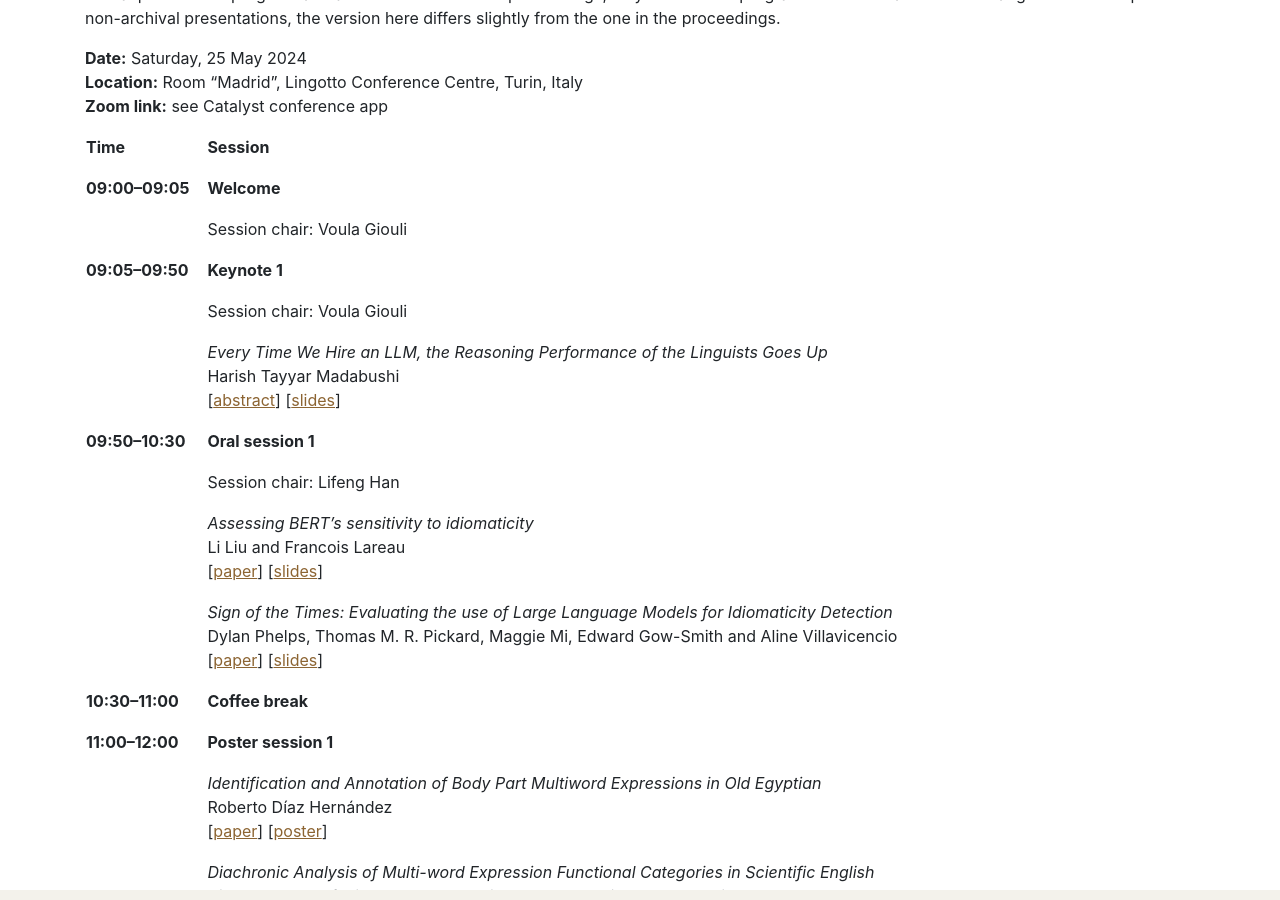
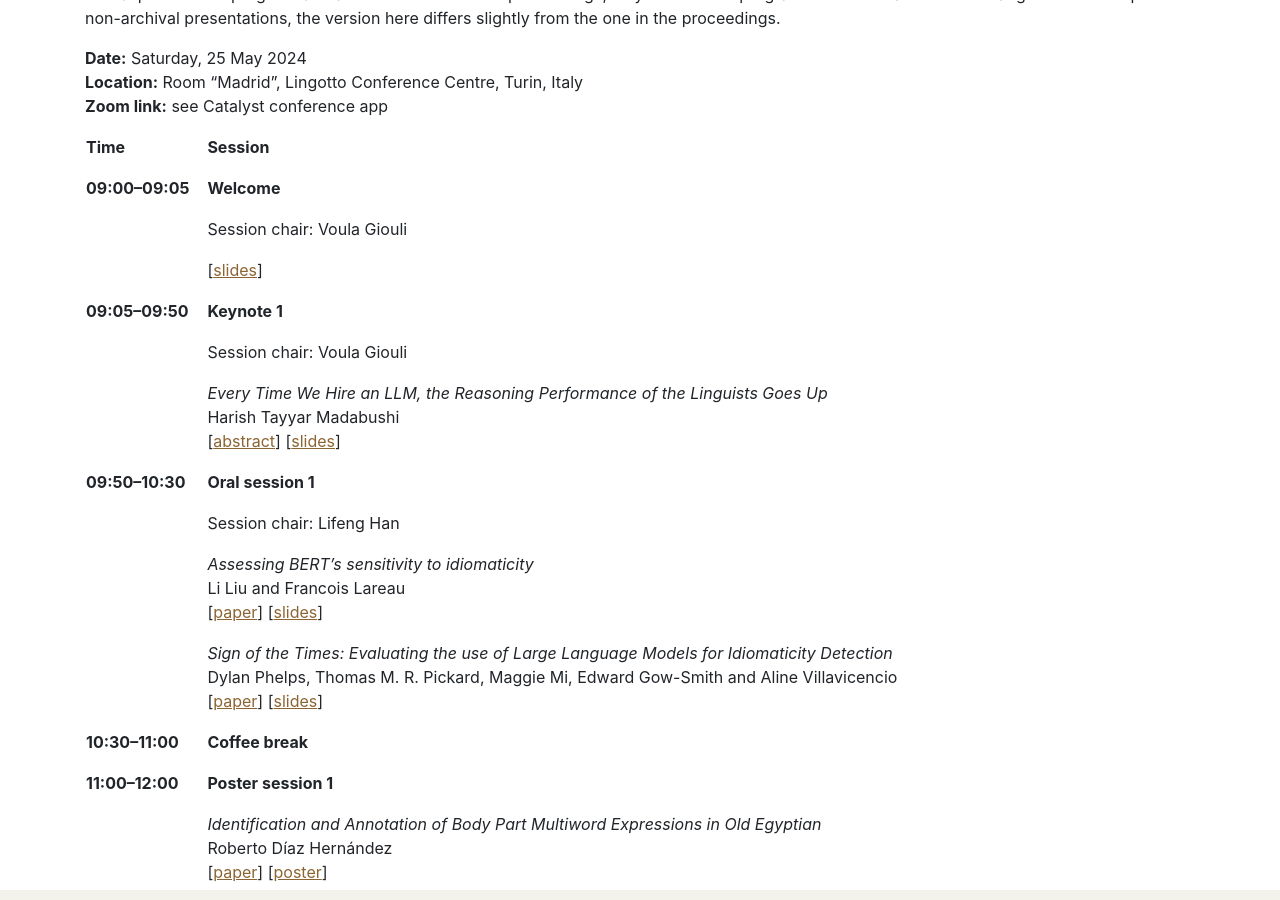
Before and after one commit to multiword/multiword.github.io, a Jekyll site: the page built from mweud2024/index.md, in a window 1280 px wide and 900 px high, scrolled down 1426 px. Built offline with Jekyll 4.4.1, drawn with Linux system fonts in a browser that asks for light colours; comment, search, counter and statistics services are not loaded.

Commit message:
Added opening, closing slides

```diff
--- a/mweud2024/index.md
+++ b/mweud2024/index.md
@@ -96,6 +96,12 @@
     <tr>
         <td></td>
         <td>Session chair: Voula Giouli</td>
+    </tr>
+    <tr>
+        <td></td>
+        <td>
+            [<a href="slides/mweud-2024-opening-slides.pdf">slides</a>]
+        </td>
     </tr>
     <tr>
         <th>09:05–09:50</th>
@@ -510,6 +516,12 @@
         <td></td>
         <td>Session chair: Voula Giouli</td>
     </tr>
+    <tr>
+        <td></td>
+        <td>
+            [<a href="slides/mweud-2024-closing-slides.pdf">slides</a>]
+        </td>
+    </tr>
 </table>
 
 ------
```
Also changed, not shown: 2 other files.
